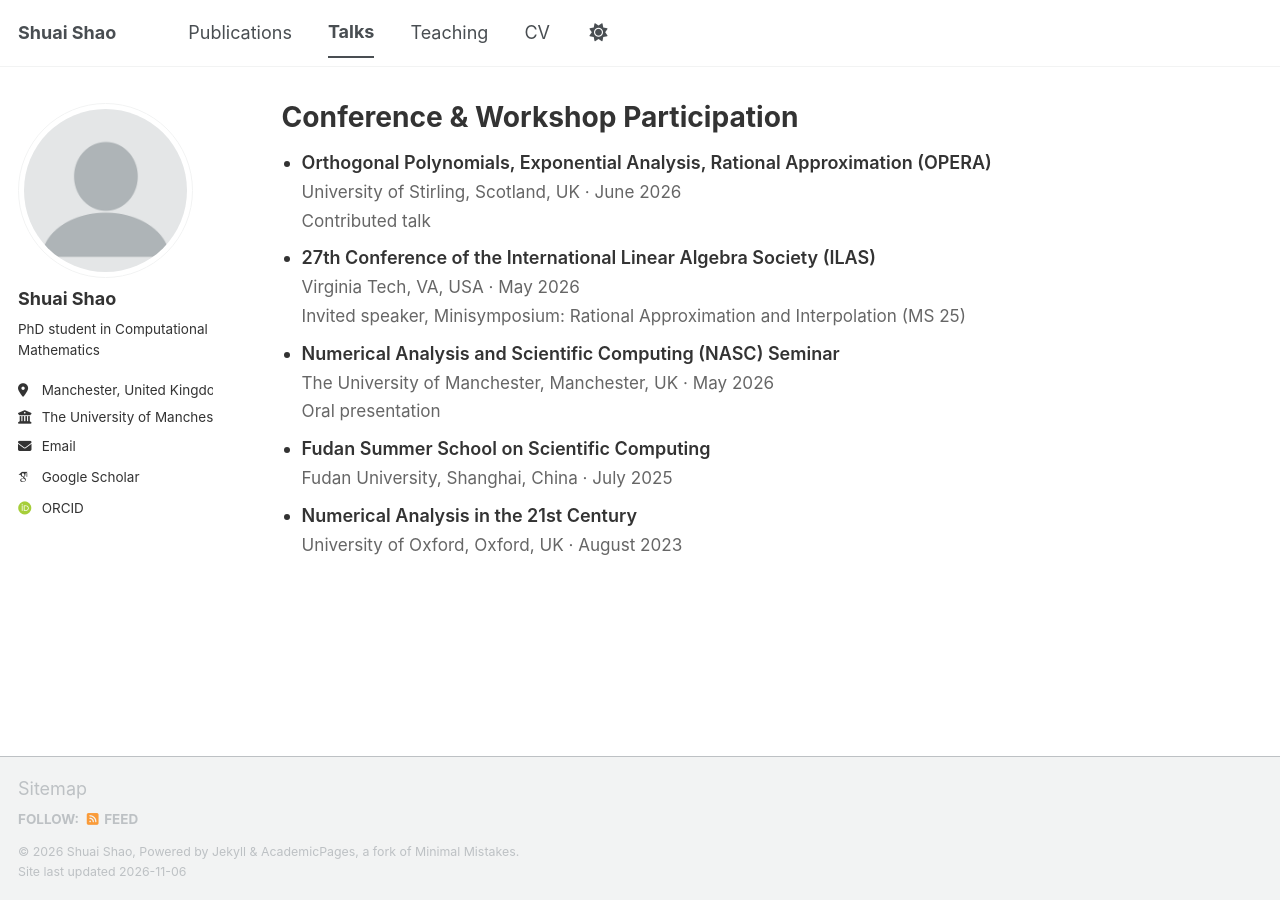
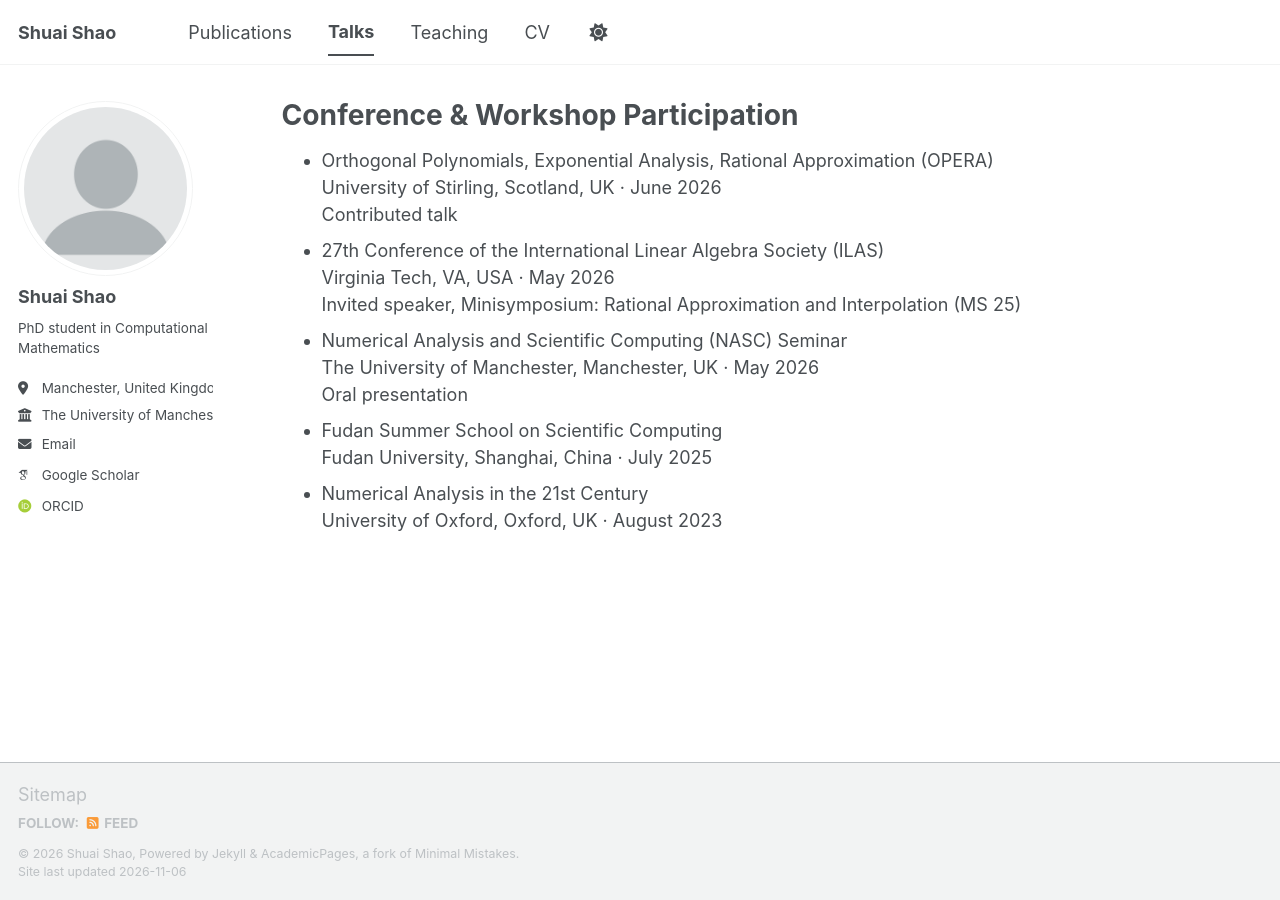
Before and after one commit to ShuaiShao-1203/ShuaiShao-1203.github.io, a Jekyll site: the page built from _pages/talks.html, in a window 1280 px wide. Built offline with Jekyll 4.4.1, drawn with Linux system fonts in a browser that asks for light colours; some web fonts are replaced; a script bundle is joined from its source files by our own code; library files that are not in the unit come from our copies.

Commit message:
Update talks.html

```diff
--- a/_pages/talks.html
+++ b/_pages/talks.html
@@ -5,30 +5,6 @@ permalink: /talks/
 author_profile: true
 ---
 
-<style>
-  body {
-    font-family: -apple-system, BlinkMacSystemFont, "Segoe UI", Arial, sans-serif;
-    line-height: 1.6;
-    color: #333;
-  }
-
-  ul {
-    padding-left: 20px;
-  }
-
-  li {
-    margin-bottom: 12px;
-  }
-
-  .title {
-    font-weight: 600;
-  }
-
-  .meta {
-    color: #666;
-    font-size: 0.95em;
-  }
-</style>
 
 <ul>
   <li>
```
